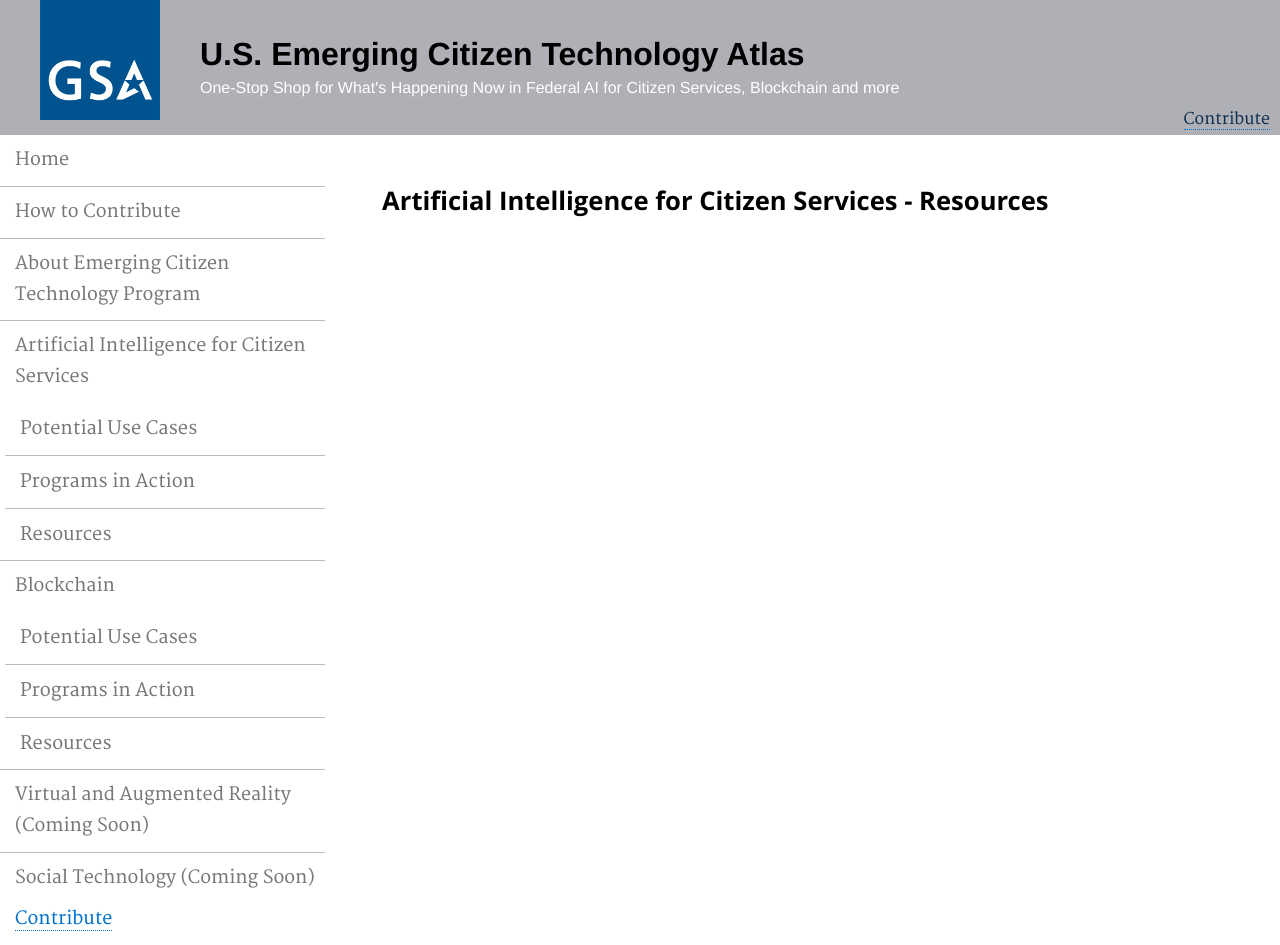
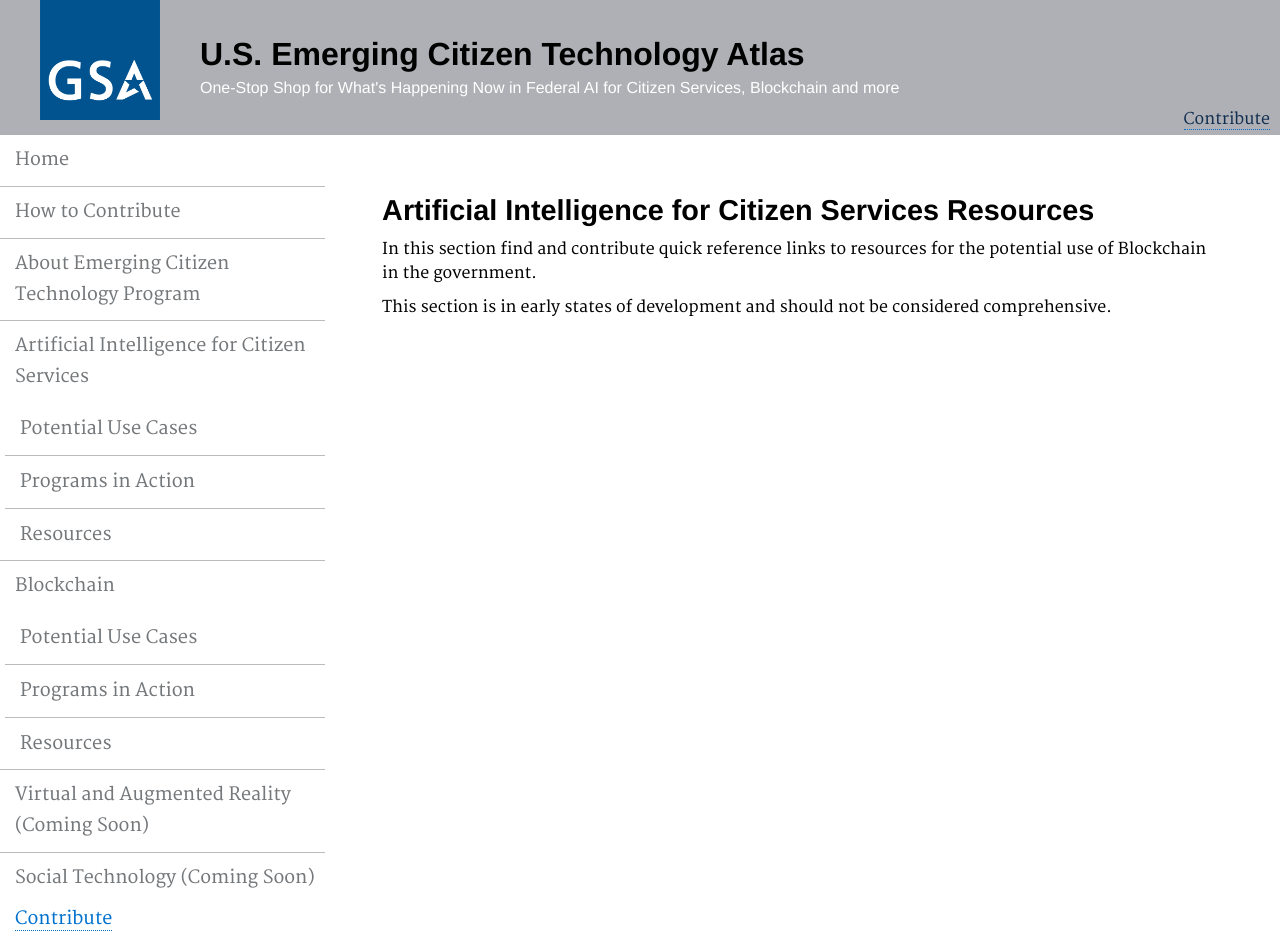
Before and after one commit to GSA/emerging-technology-atlas, a Jekyll site: the page built from pages/resources.md, in a window 1280 px wide. Built offline with Jekyll 4.4.1, drawn with Linux system fonts in a browser that asks for light colours.

Commit message:
Update resources.md

```diff
--- a/pages/resources.md
+++ b/pages/resources.md
@@ -5,4 +5,8 @@ permalink: /resources/
 description: ""
 ---
 
-### Artificial Intelligence for Citizen Services - Resources
+## Artificial Intelligence for Citizen Services Resources
+
+In this section find and contribute quick reference links to resources for the potential use of Blockchain in the government.
+
+This section is in early states of development and should not be considered comprehensive.
```
